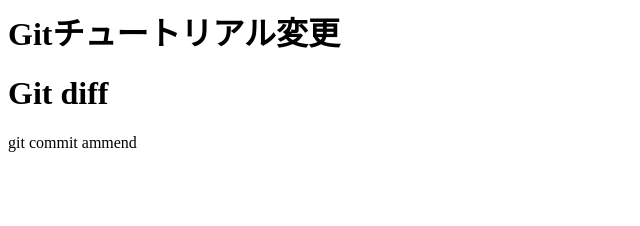
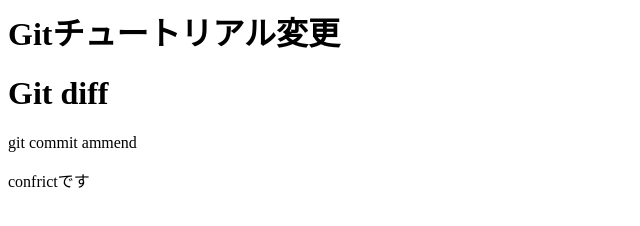
Before and after one commit to ektotti/github_tutorial, a plain HTML site: page index.html in a window 1280 px wide. Shown: the full height of the page, 0-640 px from the left. Drawn offline with Linux system fonts and the light colour scheme.

Commit message:
コンフリクトを追記

```diff
--- a/index.html
+++ b/index.html
@@ -1,3 +1,4 @@
 <h1>Gitチュートリアル変更</h1>
 <h1>Git diff</h1>
 <p>git commit ammend</p>
+<p>confrictです</p>
```
